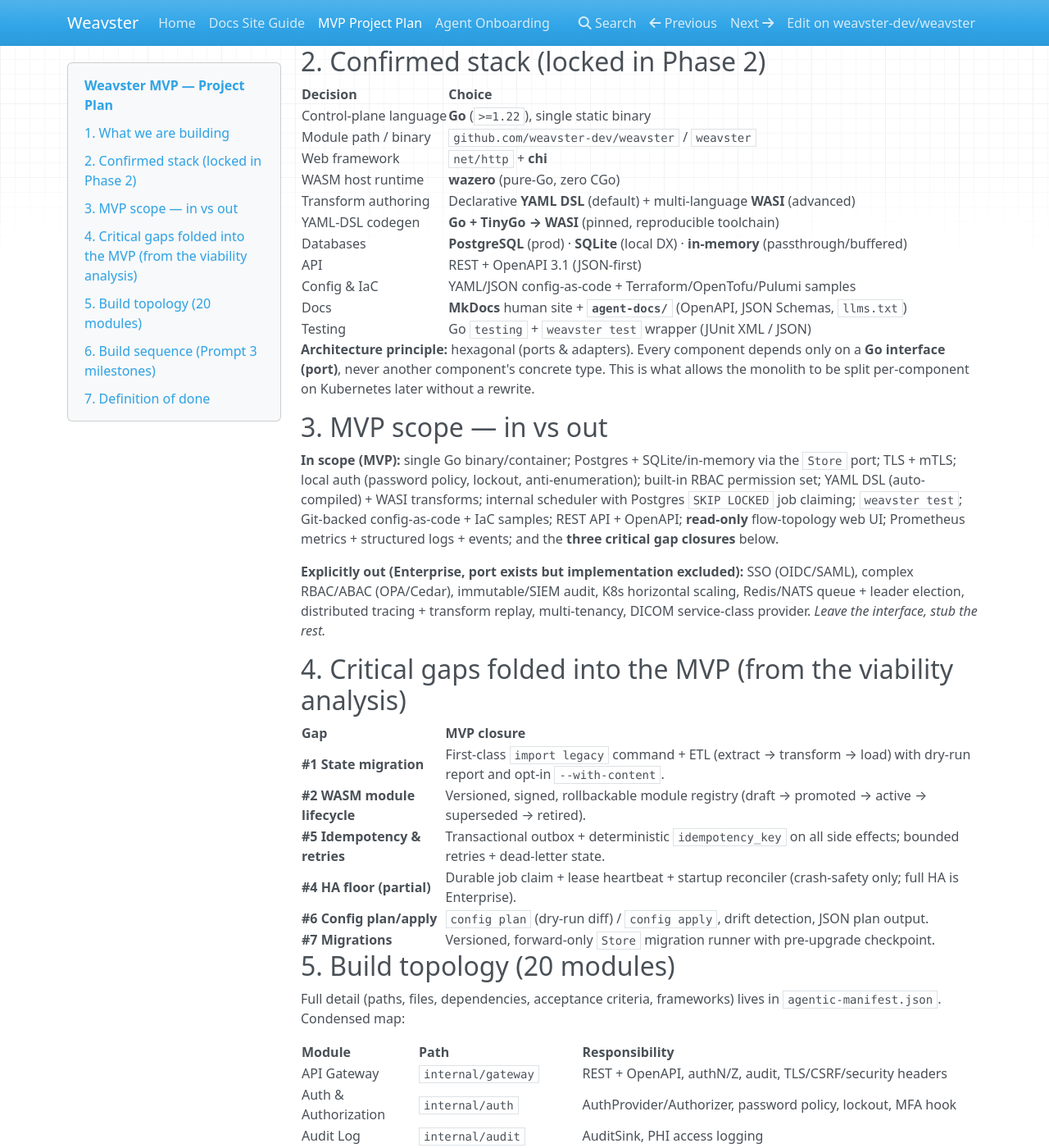
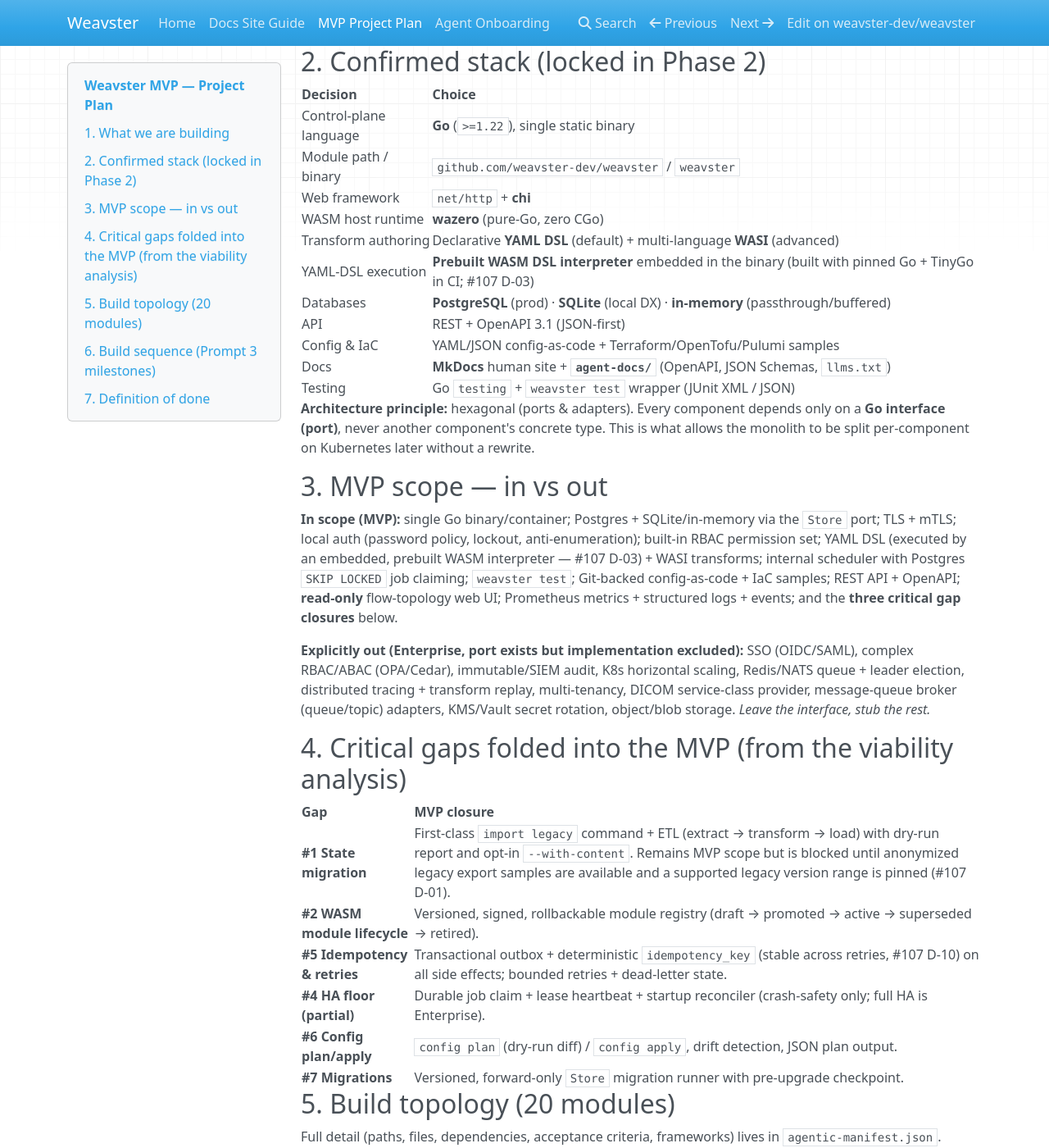
Before and after one commit to weavster-dev/weavster, an MkDocs documentation site: the page built from docs/mvp-project-plan.md, in a window 1280 px wide and 1400 px high, scrolled down 542 px. Shown: the whole window at 82% size. Built offline with MkDocs 1.6.1, drawn with Linux system fonts in a browser that asks for light colours; nearby versions of some CDN libraries; some of the changed text lies outside the part shown.

```diff
--- a/docs/mvp-project-plan.md
+++ b/docs/mvp-project-plan.md
@@ -24,7 +24,7 @@ It is a **greenfield replacement** for the legacy integration engine, built to t
 | Web framework | `net/http` + **chi** |
 | WASM host runtime | **wazero** (pure-Go, zero CGo) |
 | Transform authoring | Declarative **YAML DSL** (default) + multi-language **WASI** (advanced) |
-| YAML-DSL codegen | **Go + TinyGo → WASI** (pinned, reproducible toolchain) |
+| YAML-DSL execution | **Prebuilt WASM DSL interpreter** embedded in the binary (built with pinned Go + TinyGo in CI; #107 D-03) |
 | Databases | **PostgreSQL** (prod) · **SQLite** (local DX) · **in-memory** (passthrough/buffered) |
 | API | REST + OpenAPI 3.1 (JSON-first) |
 | Config & IaC | YAML/JSON config-as-code + Terraform/OpenTofu/Pulumi samples |
@@ -35,17 +35,17 @@ It is a **greenfield replacement** for the legacy integration engine, built to t
 
 ## 3. MVP scope — in vs out
 
-**In scope (MVP):** single Go binary/container; Postgres + SQLite/in-memory via the `Store` port; TLS + mTLS; local auth (password policy, lockout, anti-enumeration); built-in RBAC permission set; YAML DSL (auto-compiled) + WASI transforms; internal scheduler with Postgres `SKIP LOCKED` job claiming; `weavster test`; Git-backed config-as-code + IaC samples; REST API + OpenAPI; **read-only** flow-topology web UI; Prometheus metrics + structured logs + events; and the **three critical gap closures** below.
+**In scope (MVP):** single Go binary/container; Postgres + SQLite/in-memory via the `Store` port; TLS + mTLS; local auth (password policy, lockout, anti-enumeration); built-in RBAC permission set; YAML DSL (executed by an embedded, prebuilt WASM interpreter — #107 D-03) + WASI transforms; internal scheduler with Postgres `SKIP LOCKED` job claiming; `weavster test`; Git-backed config-as-code + IaC samples; REST API + OpenAPI; **read-only** flow-topology web UI; Prometheus metrics + structured logs + events; and the **three critical gap closures** below.
 
-**Explicitly out (Enterprise, port exists but implementation excluded):** SSO (OIDC/SAML), complex RBAC/ABAC (OPA/Cedar), immutable/SIEM audit, K8s horizontal scaling, Redis/NATS queue + leader election, distributed tracing + transform replay, multi-tenancy, DICOM service-class provider. *Leave the interface, stub the rest.*
+**Explicitly out (Enterprise, port exists but implementation excluded):** SSO (OIDC/SAML), complex RBAC/ABAC (OPA/Cedar), immutable/SIEM audit, K8s horizontal scaling, Redis/NATS queue + leader election, distributed tracing + transform replay, multi-tenancy, DICOM service-class provider, message-queue broker (queue/topic) adapters, KMS/Vault secret rotation, object/blob storage. *Leave the interface, stub the rest.*
 
 ## 4. Critical gaps folded into the MVP (from the viability analysis)
 
 | Gap | MVP closure |
 |---|---|
-| **#1 State migration** | First-class `import legacy` command + ETL (extract → transform → load) with dry-run report and opt-in `--with-content`. |
+| **#1 State migration** | First-class `import legacy` command + ETL (extract → transform → load) with dry-run report and opt-in `--with-content`. Remains MVP scope but is blocked until anonymized legacy export samples are available and a supported legacy version range is pinned (#107 D-01). |
 | **#2 WASM module lifecycle** | Versioned, signed, rollbackable module registry (draft → promoted → active → superseded → retired). |
-| **#5 Idempotency & retries** | Transactional outbox + deterministic `idempotency_key` on all side effects; bounded retries + dead-letter state. |
+| **#5 Idempotency & retries** | Transactional outbox + deterministic `idempotency_key` (stable across retries, #107 D-10) on all side effects; bounded retries + dead-letter state. |
 | **#4 HA floor (partial)** | Durable job claim + lease heartbeat + startup reconciler (crash-safety only; full HA is Enterprise). |
 | **#6 Config plan/apply** | `config plan` (dry-run diff) / `config apply`, drift detection, JSON plan output. |
 | **#7 Migrations** | Versioned, forward-only `Store` migration runner with pre-upgrade checkpoint. |
@@ -64,7 +64,7 @@ Full detail (paths, files, dependencies, acceptance criteria, frameworks) lives
 | State Manager | `internal/state` | Store port (Postgres/SQLite/memory) + migrations + search/export |
 | Adapters | `internal/adapters` | Source/Sink ports (file/http/tcp-MLLP/db/smtp/webservice/interflow/document) |
 | Data-Type Codecs | `internal/codecs` | HL7 v2, X12, NCPDP, JSON, XML, delimited, raw |
-| Transform Compiler | `internal/compiler` | YAML DSL → TinyGo → WASM + schema validation |
+| Transform Compiler | `internal/compiler` | YAML DSL schema validation → IR for the embedded DSL interpreter |
 | Module Registry | `internal/registry` | WASM module version/sign/promote/rollback/GC *(glue, gap #2)* |
 | Config-as-Code | `internal/config` | plan/apply/drift, JSON-Schema validation |
 | Git Store | `internal/gitstore` | native Git-backed config (commit/push/pull/history/restore) |
```
Also changed, not shown: CHANGELOG.md (+4 -0 lines), agentic-manifest.json (+12 -12 lines), docs/agent-onboarding.md (+2 -2 lines), specs/production-viability-gap-analysis.md (+4 -4 lines), specs/read-only-graph-view-contract.md (+4 -4 lines), specs/target-architecture-wasm-iac.md (+18 -18 lines).
